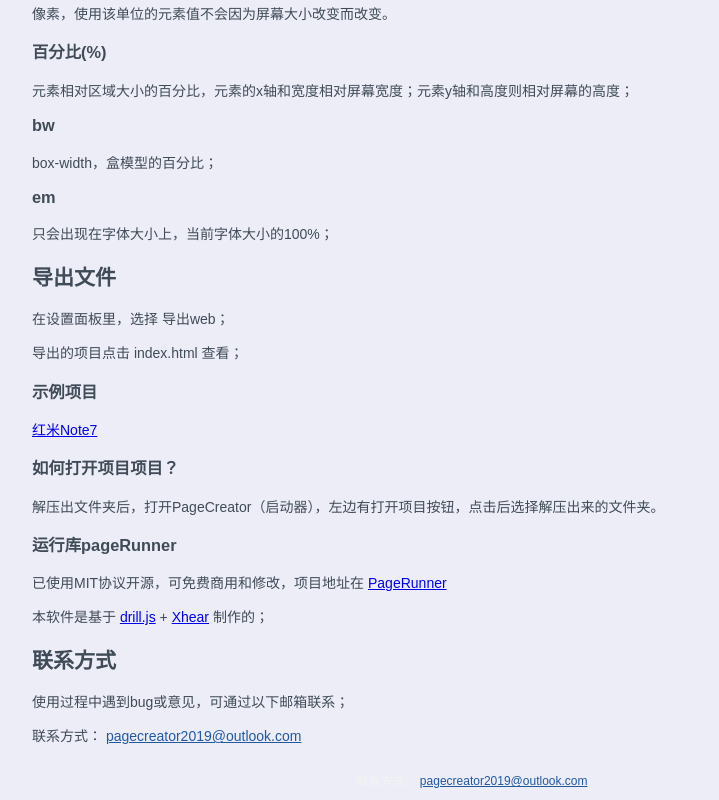
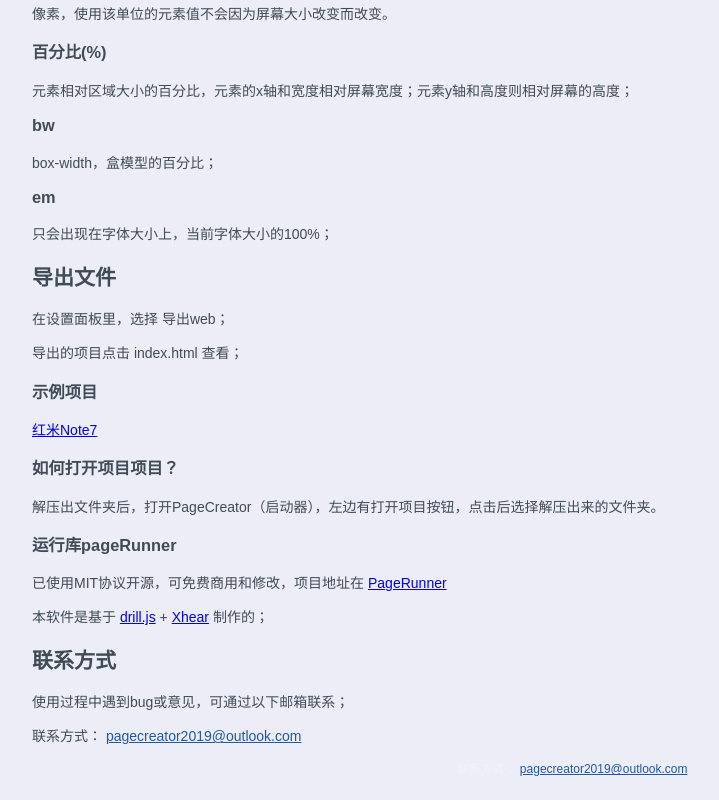
Before and after one commit to kirakiray/blog, a plain HTML site: page pageCreator/tutorial/index.html in a window 1280 px wide. Shown: the part 741-1541 px from the top of the page, without its empty margins (168-887 px from the left). Drawn offline with Linux system fonts and the light colour scheme.

Commit message:
fix 教程区域

```diff
--- a/pageCreator/css/index.less
+++ b/pageCreator/css/index.less
@@ -142,6 +142,8 @@ footer {
 
     article {
         flex: 1;
+        height: 100%;
+        overflow-y: scroll;
     }
 }
 
@@ -167,7 +169,7 @@ footer {
     }
 }
 
-@media screen and (max-width: 420px) {
+@media screen and (max-width: 720px) {
 
     // article {
     //   padding: 1rem 3rem;
--- a/pageCreator/tutorial/index.html
+++ b/pageCreator/tutorial/index.html
@@ -91,13 +91,13 @@
             <p>使用过程中遇到bug或意见，可通过以下邮箱联系；</p>
             <p>联系方式： <a style="user-select:all;color:#2159a1;"
                     href="mailto:pagecreator2019@outlook.com">pagecreator2019@outlook.com</a></p>
+            <footer>
+                <!-- <p>Copyright © 2018-2019 HuangYao. All rights reserved. </p> -->
+                <p>联系方式： <a style="user-select:all;color:#2159a1;"
+                        href="mailto:pagecreator2019@outlook.com">pagecreator2019@outlook.com</a></p>
+            </footer>
         </article>
     </div>
-    <footer>
-        <!-- <p>Copyright © 2018-2019 HuangYao. All rights reserved. </p> -->
-        <p>联系方式： <a style="user-select:all;color:#2159a1;"
-                href="mailto:pagecreator2019@outlook.com">pagecreator2019@outlook.com</a></p>
-    </footer>
 </body>
 
 </html>
```
Also changed, not shown: pageCreator/css/index.css, 1 other file.
